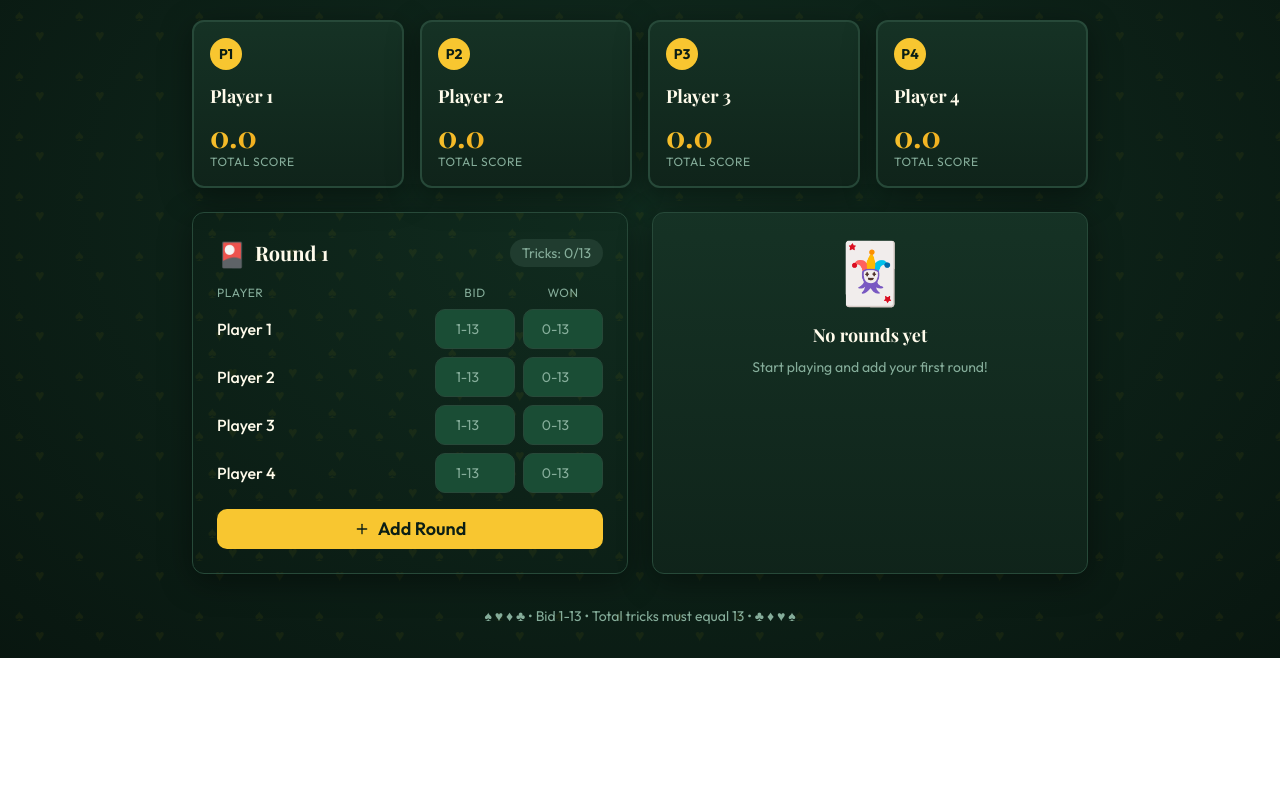
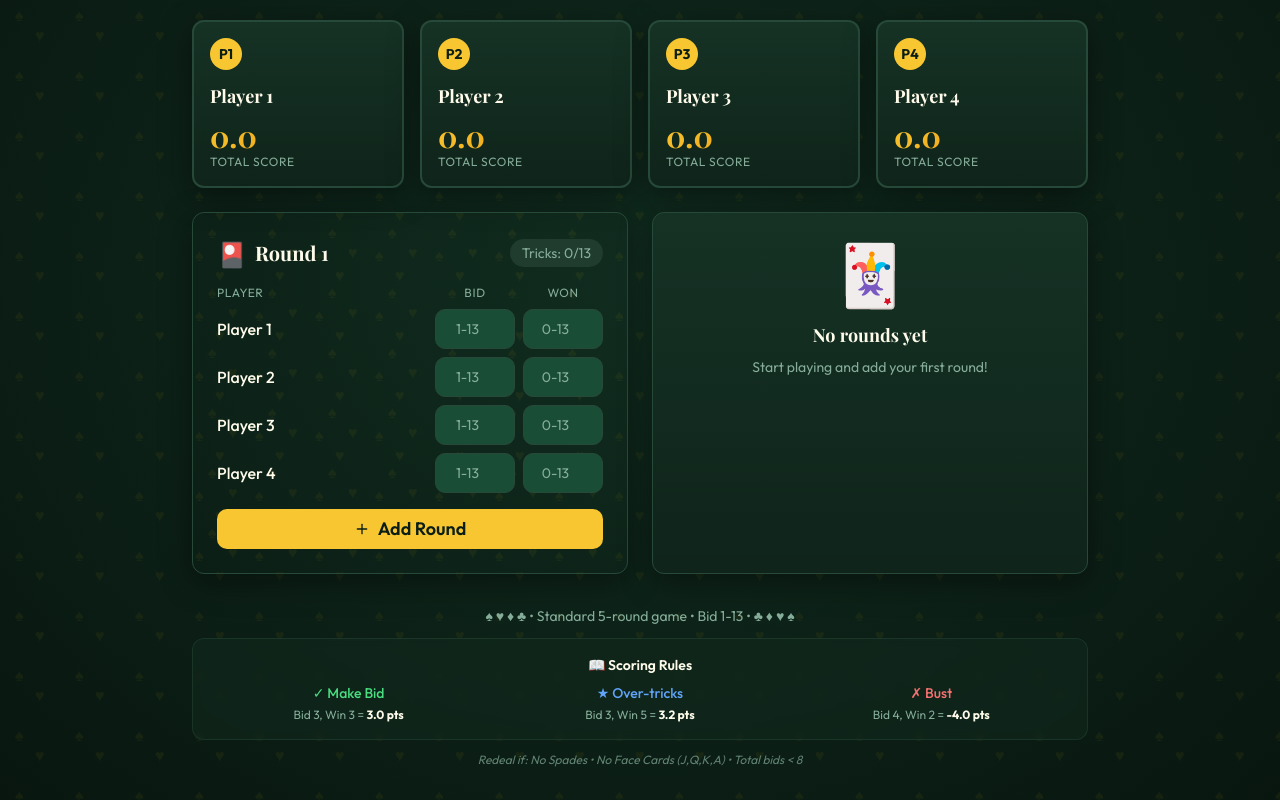
Before and after one commit to Giri-2061/callbreak_calc, a React (Vite) app: page / in a window 1280 px wide. Shown: the part 244-1044 px from the top of the page. Before the commit the page ends 902 px from the top, so only its background shows below. Built offline with nearby package versions, Linux system fonts and the light colour scheme; the HTML template or start-up script is replaced by a standard one.

Commit message:
Project development and improvements

```diff
--- a/src/pages/Index.tsx
+++ b/src/pages/Index.tsx
@@ -112,9 +112,35 @@ export default function Index() {
           />
         </div>
 
-        {/* Footer */}
-        <footer className="text-center mt-8 text-muted-foreground text-sm">
-          <p>♠ ♥ ♦ ♣ • Bid 1-13 • Total tricks must equal 13 • ♣ ♦ ♥ ♠</p>
+        {/* Footer with Rules */}
+        <footer className="mt-8 space-y-3">
+          <div className="text-center text-muted-foreground text-sm">
+            <p>♠ ♥ ♦ ♣ • Standard 5-round game • Bid 1-13 • ♣ ♦ ♥ ♠</p>
+          </div>
+
+          {/* Scoring Rules */}
+          <div className="bg-card/50 backdrop-blur-sm border border-border/50 rounded-xl p-4 text-sm">
+            <h4 className="font-semibold text-foreground mb-2 text-center">📖 Scoring Rules</h4>
+            <div className="grid md:grid-cols-3 gap-3 text-muted-foreground">
+              <div className="text-center">
+                <span className="text-green-400 font-medium">✓ Make Bid</span>
+                <p className="text-xs mt-1">Bid 3, Win 3 = <strong className="text-foreground">3.0 pts</strong></p>
+              </div>
+              <div className="text-center">
+                <span className="text-blue-400 font-medium">★ Over-tricks</span>
+                <p className="text-xs mt-1">Bid 3, Win 5 = <strong className="text-foreground">3.2 pts</strong></p>
+              </div>
+              <div className="text-center">
+                <span className="text-red-400 font-medium">✗ Bust</span>
+                <p className="text-xs mt-1">Bid 4, Win 2 = <strong className="text-foreground">-4.0 pts</strong></p>
+              </div>
+            </div>
+          </div>
+
+          {/* Redeal Rules */}
+          <div className="text-center text-xs text-muted-foreground/70">
+            <p className="italic">Redeal if: No Spades • No Face Cards (J,Q,K,A) • Total bids &lt; 8</p>
+          </div>
         </footer>
       </div>
     </div>
```
